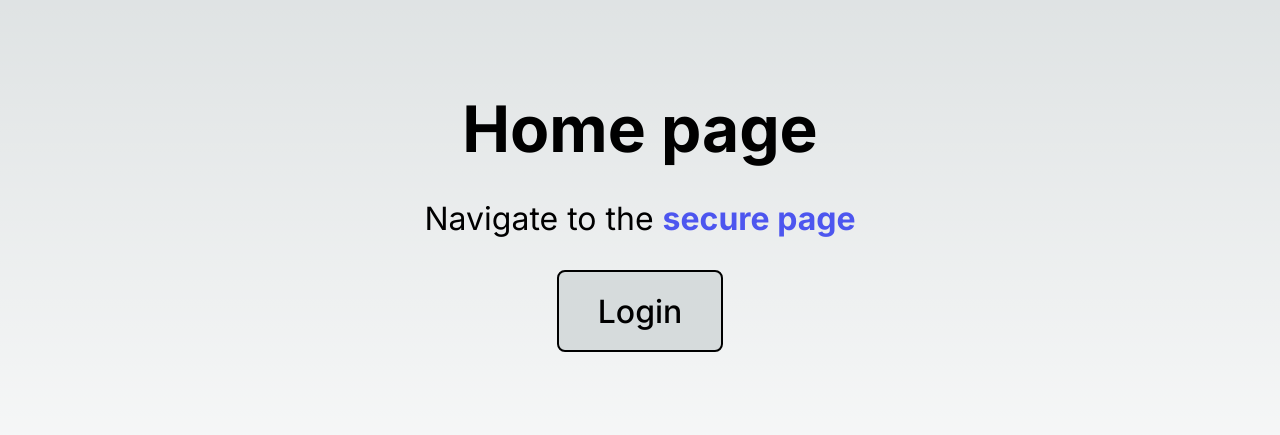
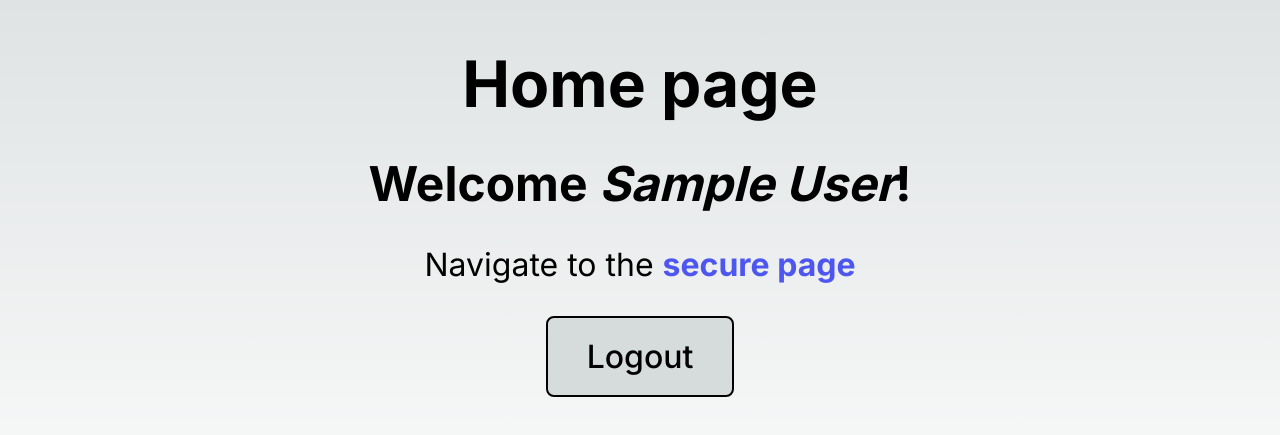
Before and after one commit to Dan503/nextjs-azure-auth-challenge, a Next.js app: page /nextjs-azure-auth-challenge/ in a window 1280 px wide. Shown: the part 179-614 px from the top of the page. Built offline with nearby package versions, Linux system fonts and the light colour scheme; no server answers; sample sign-in values are in the browser's storage.

Commit message:
Added backup method for caching user account details

```diff
--- a/components/AuthContext.tsx
+++ b/components/AuthContext.tsx
@@ -12,11 +12,13 @@ import { getAuth } from '../auth'
 export interface AuthContextValue {
 	account: AccountInfo | null
 	setAccount: React.Dispatch<React.SetStateAction<AccountInfo | null>>
+	setSessionAccount: React.Dispatch<React.SetStateAction<AccountInfo | null>>
 }
 
 export const defaultAuthContext: AuthContextValue = {
 	account: null,
 	setAccount: () => null,
+	setSessionAccount: () => null,
 }
 
 export const authContext = createContext<AuthContextValue>(defaultAuthContext)
@@ -33,8 +35,14 @@ interface Props {
 export function AuthContextProvider({ children }: Props) {
 	const [account, setAccount] = useState<AccountInfo | null>(null)
 	const [contextValue, setContextValue] = useState(defaultAuthContext)
+	const [sessionAccount, setSessionAccount] = useState<AccountInfo | null>(
+		null,
+	)
 
 	useEffect(() => {
+		handleAuthFetch()
+		getSessionActiveAccount()
+
 		async function handleAuthFetch() {
 			try {
 				const auth = await getAuth()
@@ -44,12 +52,36 @@ export function AuthContextProvider({ children }: Props) {
 				setAccount(null)
 			}
 		}
-		handleAuthFetch()
+
+		function getSessionActiveAccount() {
+			const sessionAccountString = sessionStorage.getItem('activeAccount')
+			setSessionAccount(
+				sessionAccountString ? JSON.parse(sessionAccountString) : null,
+			)
+		}
 	}, [])
 
+	// Backup method of retrieving account details
+	// MSAL seems to have a bug causing it to lose the login session details on page refresh
 	useEffect(() => {
-		setContextValue({ account, setAccount })
-	}, [account])
+		if (!account && sessionAccount) {
+			setAccount(sessionAccount)
+		}
+
+		if (account && !sessionAccount) {
+			sessionStorage.setItem(
+				'activeAccount',
+				account ? JSON.stringify(account) : '',
+			)
+			setSessionAccount(account)
+		}
+
+		setContextValue({
+			account: account || sessionAccount,
+			setAccount,
+			setSessionAccount,
+		})
+	}, [account, sessionAccount])
 
 	return (
 		<authContext.Provider value={contextValue}>
--- a/components/LogOutButton.tsx
+++ b/components/LogOutButton.tsx
@@ -4,7 +4,7 @@ import { useAuthContext } from './AuthContext'
 import styles from './LogInButton.module.css'
 
 export function LogoutButton() {
-	const { setAccount } = useAuthContext()
+	const { setAccount, setSessionAccount } = useAuthContext()
 	const router = useRouter()
 	return (
 		<button
@@ -14,6 +14,7 @@ export function LogoutButton() {
 					const auth = await getAuth()
 					await auth.logoutPopup()
 					setAccount(null)
+					setSessionAccount(null)
 					setTimeout(() => {
 						router.push('/')
 					})
```
